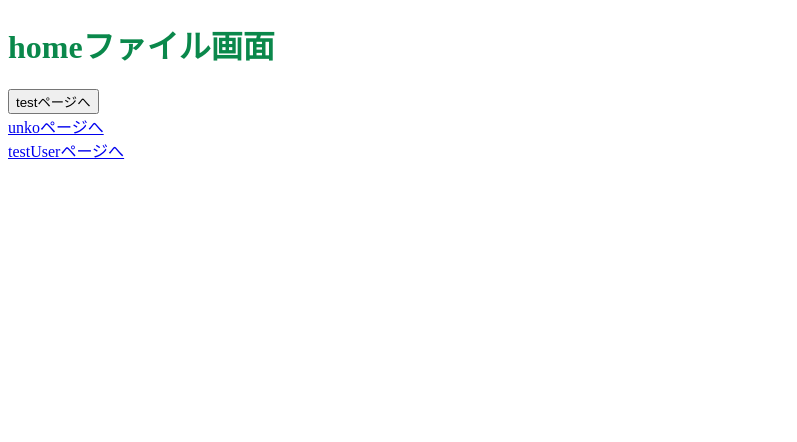
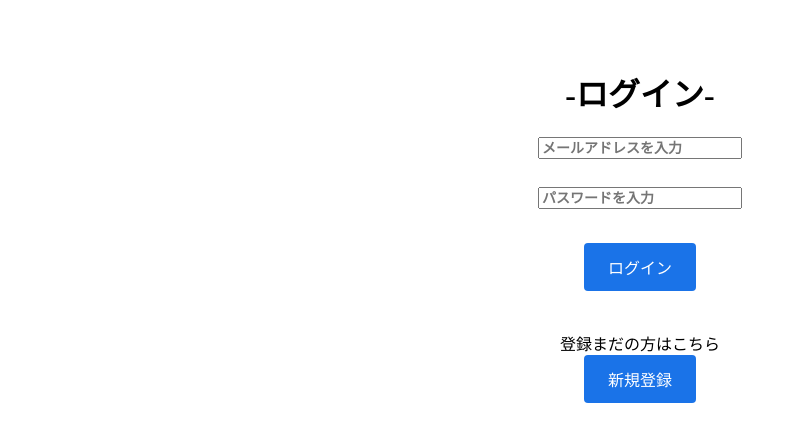
Before and after one commit to Invoice-ti-mukaihatu/invoice_front, a React app: page / in a window 1280 px wide. Shown: the top 442 px of the page, without its empty margins (0-797 px from the left). Built offline with nearby package versions, Linux system fonts and the light colour scheme; the HTML template or start-up script is replaced by a standard one.

Commit message:
ログイン画面実装

```diff
--- a/src/App.tsx
+++ b/src/App.tsx
@@ -3,26 +3,29 @@ import { BrowserRouter, Link, Route, Routes, useLocation } from "react-router-do
 import { Test } from "./pages/test";
 import { Unko } from "./pages/unko";
 import { Home } from "./pages/home";
-// import { Login } from "./pages/Login";
+import { Login } from "./pages/Login";
+// import Login from './pages/Login';
+import './pages/Login.css';
 import { TestUser } from "./pages/testUser";
 
 export const App = () => {
   // export const App: React.FC = () => {
-  // const handleLogin = (mail: string, password: string) => {
-  //   console.log('ログインされたメールアドレス:', mail, 'とパスワード:', password);
-  // };
+  //   const handleLogin = (mail: string, password: string) => {
+  //     console.log('ログインされたメールアドレス:', mail, 'とパスワード:', password);
+  //   };
 
   return (
-    //   <div>
-    //     <Login onSubmit={handleLogin} />
-    //   </div>
-    // );
+
     <BrowserRouter>
+      {/* <div>
+        <Login onSubmit={handleLogin} />
+      </div> */}
+
       {/* <NavigationLinks /> */}
 
       <Routes>
-        {/* <Route path="/" Component={Login} /> */}
-        <Route path="/" Component={Home} />
+        <Route path="/" Component={Login} />
+        {/* <Route path="/" Component={Home} /> */}
         <Route path="/test" Component={Test} />
         <Route path="/unko" Component={Unko} />
         <Route path="/testUser" Component={TestUser} />
--- /dev/null
+++ b/src/models/User.ts
@@ -0,0 +1,5 @@
+export type User = {
+    id: number;
+    mail: string;
+    password: string;
+}
--- /dev/null
+++ b/src/pages/Login.css
@@ -0,0 +1,61 @@
+form {
+    display: flex;
+    flex-direction: column;
+    align-items: center;
+    background-color: #fff;
+    border-radius: 10px;
+    /* box-shadow: 0 2px 10px rgba(0, 0, 0, 0.2); */
+    padding: 40px;
+}
+
+form input[type="email"],
+form input[type="password"] {
+    display: block;
+    margin-bottom: 10px;
+    font-size: 14px;
+    font-weight: 600;
+    color: #0d0e0f;
+}
+
+form button[type="submit"] {
+    background-color: #1a73e8;
+    color: #fff;
+    font-size: 16px;
+    font-weight: 500;
+    border: none;
+    border-radius: 4px;
+    padding: 12px 24px;
+    margin-top: 24px;
+    cursor: pointer;
+    transition: background-color 0.3s ease-in-out;
+}
+
+form button[type="submit"]:hover {
+    background-color: #0d47a1;
+}
+
+label {
+    display: flex;
+    justify-content: center;
+    align-items: center;
+    flex-direction: column;
+}
+
+.createUser {
+    background-color: #1a73e8;
+    color: #fff;
+    /* display: flex;
+    margin: auto; */
+    font-size: 16px;
+    font-weight: 500;
+    border: none;
+    border-radius: 4px;
+    padding: 12px 24px;
+    /* margin-top: 24px; */
+    cursor: pointer;
+    transition: background-color 0.3s ease-in-out;
+}
+
+.createUser:hover {
+    background-color: #0d47a1;
+}
--- /dev/null
+++ b/src/pages/Login.tsx
@@ -0,0 +1,72 @@
+import './Login.css';
+import React, { useState } from "react";
+import { User } from "../models/User";
+import { BrowserRouter, Link, Route, Routes } from "react-router-dom";
+
+
+// export const Login = () => {
+
+// interface LoginProps {
+//     onSubmit: (mail: string, password: string) => void;
+// }
+
+// export const Login: React.FC<LoginProps> = ({ onSubmit }) => {
+export const Login: React.FC = () => {
+    const [mail, setMail] = useState('');
+    const [password, setPassword] = useState('');
+
+    const handleSubmit = (event: React.FormEvent<HTMLFormElement>) => {
+        event.preventDefault();
+        // onSubmit(mail, password);
+    };
+
+
+    return (
+        <div>
+            <form onSubmit={handleSubmit}>
+                <h1>-ログイン-</h1>
+                <input type="email" value={mail} placeholder="メールアドレスを入力" onChange={(e) => setMail(e.target.value)} />
+                <br />
+                <input type="password" value={password} placeholder="パスワードを入力" onChange={(e) => setPassword(e.target.value)} />
+                <button type="submit">ログイン</button>
+            </form>
+            <label>
+                登録まだの方はこちら
+                <Link to="/CreateUser">
+                    <button className='createUser'>新規登録</button>
+                </Link>
+            </label>
+        </div>
+    );
+};
+
+// interface LoginProps {
+//     onSubmit: (email: string, password: string) => void;
+// }
+
+// const Login: React.FC<LoginProps> = ({ onSubmit }) => {
+//     const [mail, setEmail] = useState('');
+//     const [password, setPassword] = useState('');
+
+//     const handleSubmit = (event: React.FormEvent<HTMLFormElement>) => {
+//         event.preventDefault();
+//         onSubmit(mail, password);
+//     };
+
+//     return (
+//         <form onSubmit={handleSubmit}>
+//             <h1>ログイン</h1>
+//             <label>
+//                 メールアドレス
+//                 <input type="email" value={mail} onChange={(e) => setEmail(e.target.value)} />
+//             </label>
+//             <label>
+//                 パスワード
+//                 <input type="password" value={password} onChange={(e) => setPassword(e.target.value)} />
+//             </label>
+//             <button type="submit">ログイン</button>
+//         </form>
+//     );
+// };
+
+// export default Login;
```
Also changed, not shown: src/pages/Main.tsx (added).
